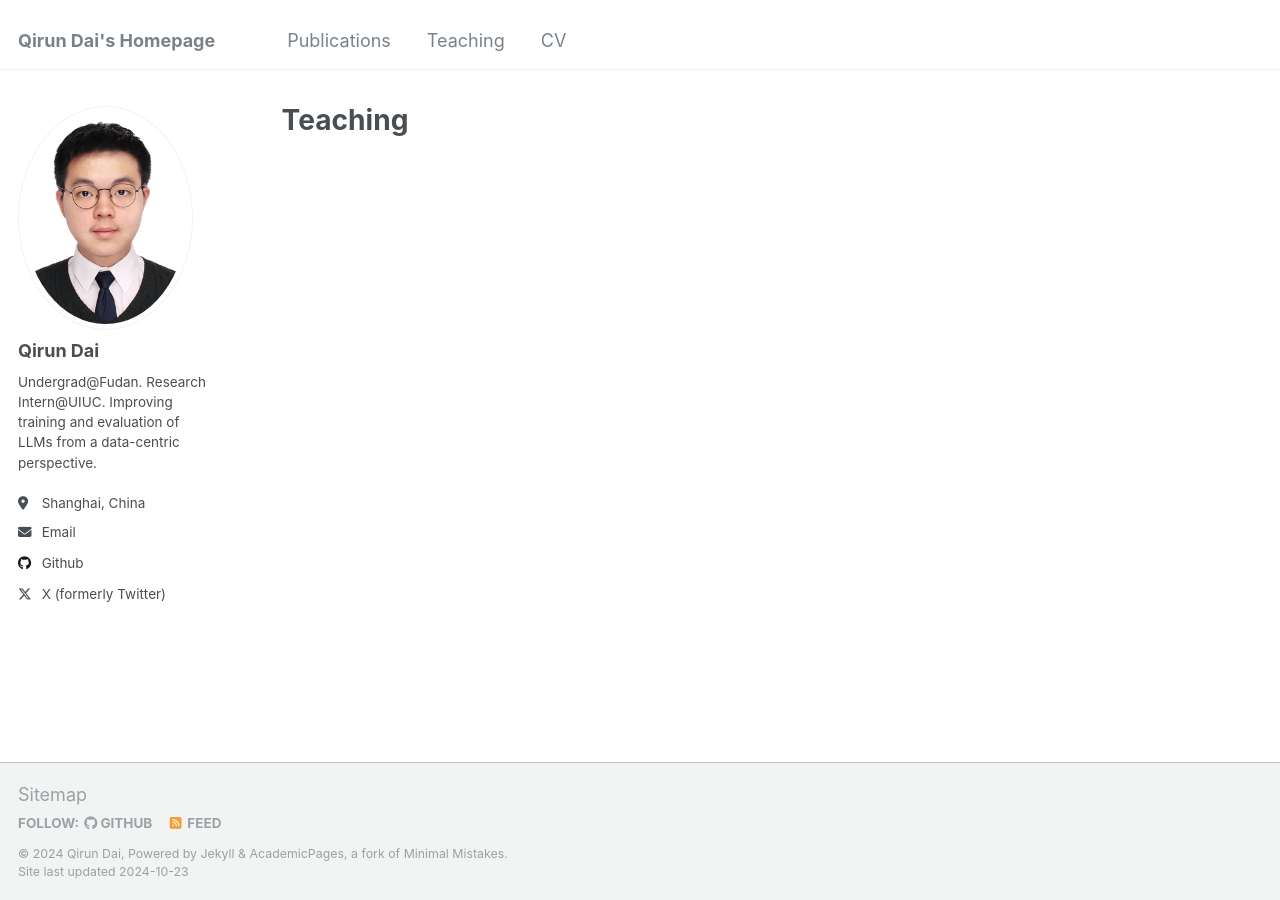
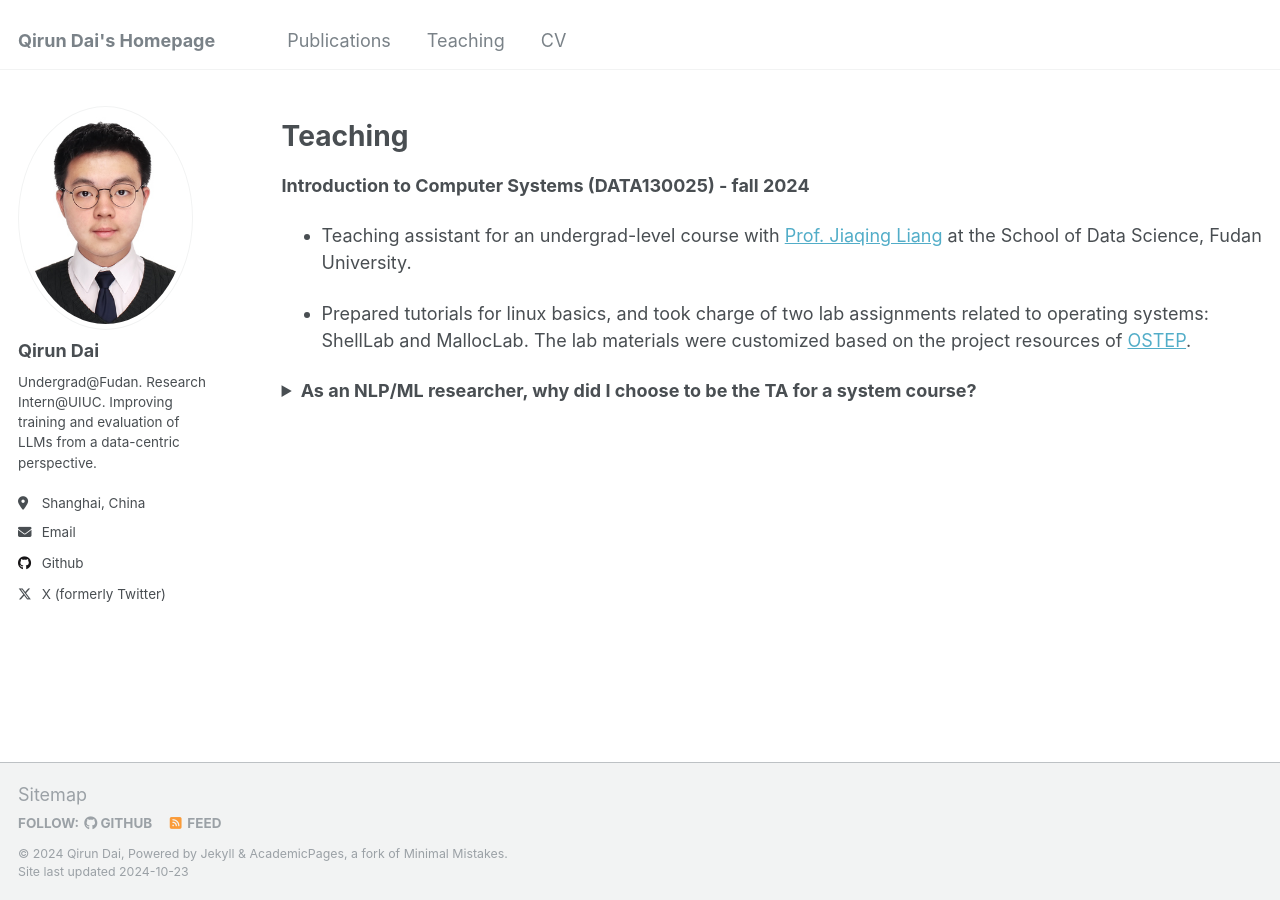
Before and after one commit to qrdai/qrdai.github.io, a Jekyll site: the page built from _pages/teaching.md, in a window 1280 px wide. Built offline with Jekyll 4.4.1, drawn with Linux system fonts in a browser that asks for light colours; Markdown is read by kramdown in place of the engine named in the settings.

Commit message:
update teaching

```diff
--- a/_pages/teaching.md
+++ b/_pages/teaching.md
@@ -1,6 +1,21 @@
 ---
 layout: archive
-title: "Teaching"
+title: ""
 permalink: /teaching/
 author_profile: true
 ---
+# Teaching
+
+**Introduction to Computer Systems (DATA130025) - fall 2024**
+
+- Teaching assistant for an undergrad-level course with [Prof. Jiaqing Liang](https://lsdefine.github.io/) at the School of Data Science, Fudan University.
+
+- Prepared tutorials for linux basics, and took charge of two lab assignments related to operating systems: ShellLab and MallocLab. The lab materials were customized based on the project resources of [OSTEP](https://github.com/remzi-arpacidusseau/ostep-projects).
+
+
+<details>
+<summary><strong>As an NLP/ML researcher, why did I choose to be the TA for a system course?</strong></summary>
+
+Personal opinion: with the advent of LLMs, system knowledge, especially on operating systems and parallel computing, is becoming increasingly important for NLP research. In-depth understanding of distributed training techniques and frameworks, such as Pytorch FSDP, DeepSpeed ZeRO, and Megatron-LM, can essentially help researchers estimate the costs of their training, and perform tailored optimization to improve time and memory efficiency. Therefore, this introductory course on computer systems plays a crucial role in building the foundation of system education for future NLP researchers. As a member of the TA group, my goal is not only to polish the delivery of traditional computer system knowledge, but also to prepare my students for the fascinating world of LLMs and MLSys.
+
+</details>
```
